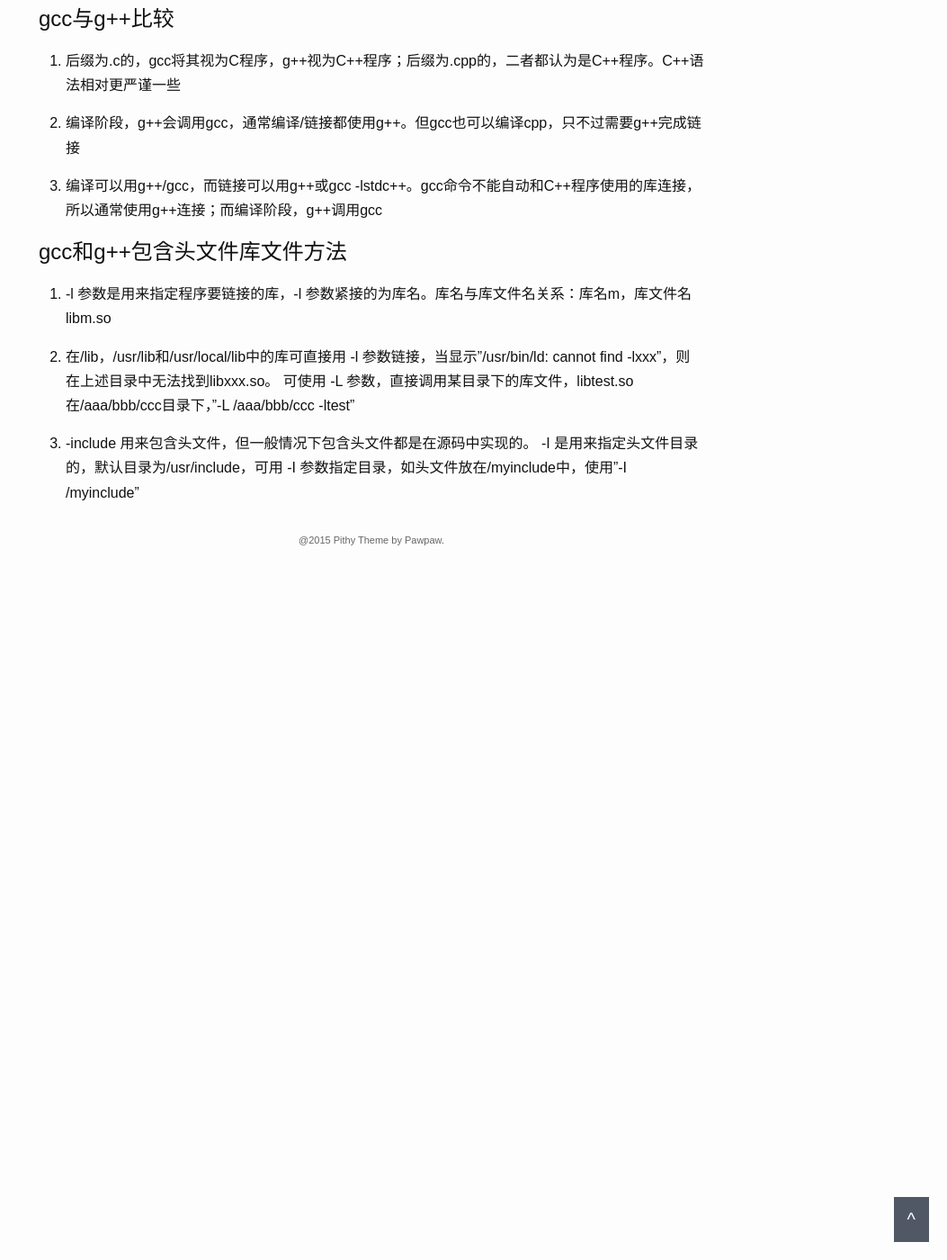
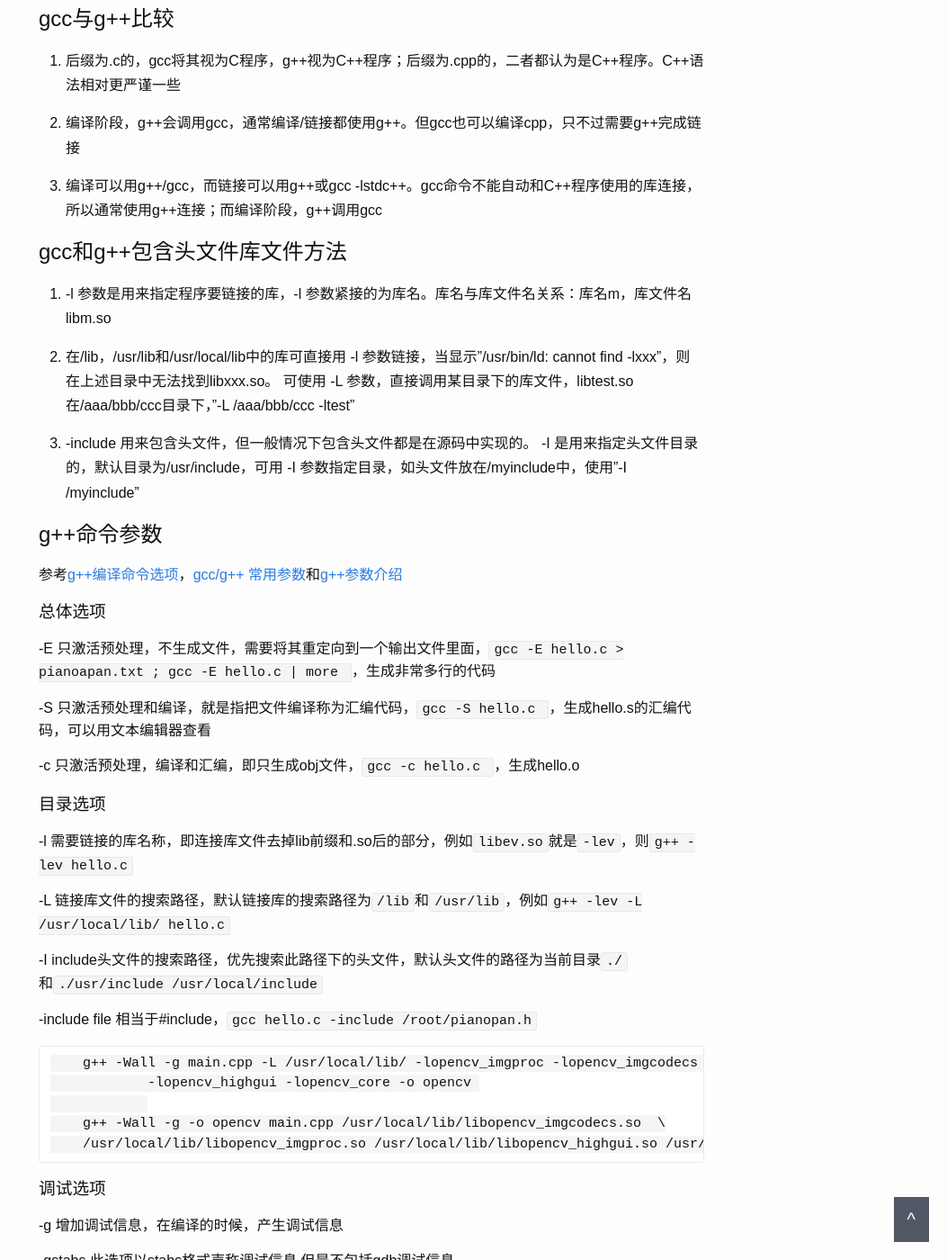
Before and after one commit to daijialun/daijialun.github.io, a Jekyll site: the page built from _posts/2015-11-19-gcc_g++.md, in a window 1280 px wide and 1400 px high, scrolled down 704 px. Shown: the whole window at 90% size, without its empty margins (227-1280 px from the left). Built offline with Jekyll 4.4.1, drawn with Linux system fonts in a browser that asks for light colours; some of the changed text lies outside the part shown; grey boxes are pictures that could not be loaded.

Commit message:
Update g++

```diff
--- a/_posts/2015-11-19-gcc_g++.md
+++ b/_posts/2015-11-19-gcc_g++.md
@@ -1,6 +1,6 @@
 ---
 layout: post
-title:  "g++和gcc区别"
+title:  "g++和gcc区别与使用"
 date:   2015-11-19
 categories: C++
 ---
@@ -24,3 +24,74 @@ categories: C++
 2. 在/lib，/usr/lib和/usr/local/lib中的库可直接用 -l 参数链接，当显示"/usr/bin/ld: cannot find -lxxx"，则在上述目录中无法找到libxxx.so。 可使用 -L 参数，直接调用某目录下的库文件，libtest.so在/aaa/bbb/ccc目录下，"-L /aaa/bbb/ccc -ltest"
 
 3. -include 用来包含头文件，但一般情况下包含头文件都是在源码中实现的。 -I 是用来指定头文件目录的，默认目录为/usr/include，可用 -I 参数指定目录，如头文件放在/myinclude中，使用"-I /myinclude"
+
+## g++命令参数
+
+参考[g++编译命令选项](http://daihangsooo.blog.163.com/blog/static/30897320201122391925375/)，[gcc/g++ 常用参数](http://my.oschina.net/u/1864567/blog/304351)和[g++参数介绍](http://www.cnblogs.com/lidan/archive/2011/05/25/2239517.html)
+
+### 总体选项
+
+-E 只激活预处理，不生成文件，需要将其重定向到一个输出文件里面，`gcc -E hello.c > pianoapan.txt ; gcc -E hello.c | more `，生成非常多行的代码
+
+-S 只激活预处理和编译，就是指把文件编译称为汇编代码，`gcc -S hello.c `，生成hello.s的汇编代码，可以用文本编辑器查看
+
+-c 只激活预处理，编译和汇编，即只生成obj文件，`gcc -c hello.c `，生成hello.o
+
+### 目录选项
+
+-l  需要链接的库名称，即连接库文件去掉lib前缀和.so后的部分，例如`libev.so`就是`-lev`，则`g++ -lev hello.c`
+
+-L  链接库文件的搜索路径，默认链接库的搜索路径为`/lib`和`/usr/lib`，例如`g++ -lev -L /usr/local/lib/ hello.c`
+
+-I include头文件的搜索路径，优先搜索此路径下的头文件，默认头文件的路径为当前目录`./`和`./usr/include /usr/local/include`
+
+-include file  相当于\#include，`gcc hello.c -include /root/pianopan.h`
+
+        g++ -Wall -g main.cpp -L /usr/local/lib/ -lopencv_imgproc -lopencv_imgcodecs \
+                -lopencv_highgui -lopencv_core -o opencv
+
+        g++ -Wall -g -o opencv main.cpp /usr/local/lib/libopencv_imgcodecs.so  \
+        /usr/local/lib/libopencv_imgproc.so /usr/local/lib/libopencv_highgui.so /usr/local/lib/libopencv_core.so
+
+
+### 调试选项
+
+-g  增加调试信息，在编译的时候，产生调试信息
+
+-gstabs  此选项以stabs格式声称调试信息,但是不包括gdb调试信息
+
+-gstabs+ 此选项以stabs格式声称调试信息,并且包含仅供gdb使用的额外调试信息
+
+-ggdb   此选项将尽可能的生成gdb的可以使用的调试信息
+
+### 链接方式选项
+
+-static 此选项将进制使用动态库，则编译处理处理的东西一般很大，也不需要动态链接库即可运行
+
+-shared 编译成动态链接库，通常用在简历共享库时，需要配合参数-fPIC使用
+
+### 错误与警告选项
+
+-w  不生成任何警告信息
+
+-Wall   生成所有警告信息
+
+### 预处理选项
+
+-imacros file  将file文件的宏，拓展到gcc/g++的输入文件，宏定义本身并不出现在输入文件中
+
+-undef  取消对任何非标准宏的定义
+
+### 其他选项
+
+-o 制定目标名称，缺省的时候，g++编译出来的是a.out，`gcc -o hello hello.c`
+
+-pipe 使用管道代替编译中临时文件，在使用非GNU汇编工具的时候，可能会有些问题，`gcc -pipe -o hello.exe hello.c `
+
+-ansi 关闭GNU C与ANSI C不兼容的特性，激活ANSI C的专有特性（包括禁止一些asm inline typeof关键字，以及UNIX等预处理宏）
+
+-O0, O1, O2, O3 编译器的优化选项的4个级别，-O0表示没有优化，-O1为缺省值，-O3优化级别最高
+
+-x language filename 设定文件所使用的语言，使后缀无效，对其后的多个参数有效。例如修改C语言文件后缀名为`.pig`，`gcc -x c hello.pig `
+
+-x none filename  关掉上一个选项，让g++根据文件名后缀，自动识别文件类型。`gcc -x c hello.pig -x none hello2.c `
```
Also changed, not shown: _posts/2015-09-16-deep-learning-source.markdown (deleted, +0 -8 lines), _posts/2015-09-17-caffe-usage.md (deleted, +0 -8 lines), _posts/2016-03-25-opencv.md (added, +17 -0 lines).
